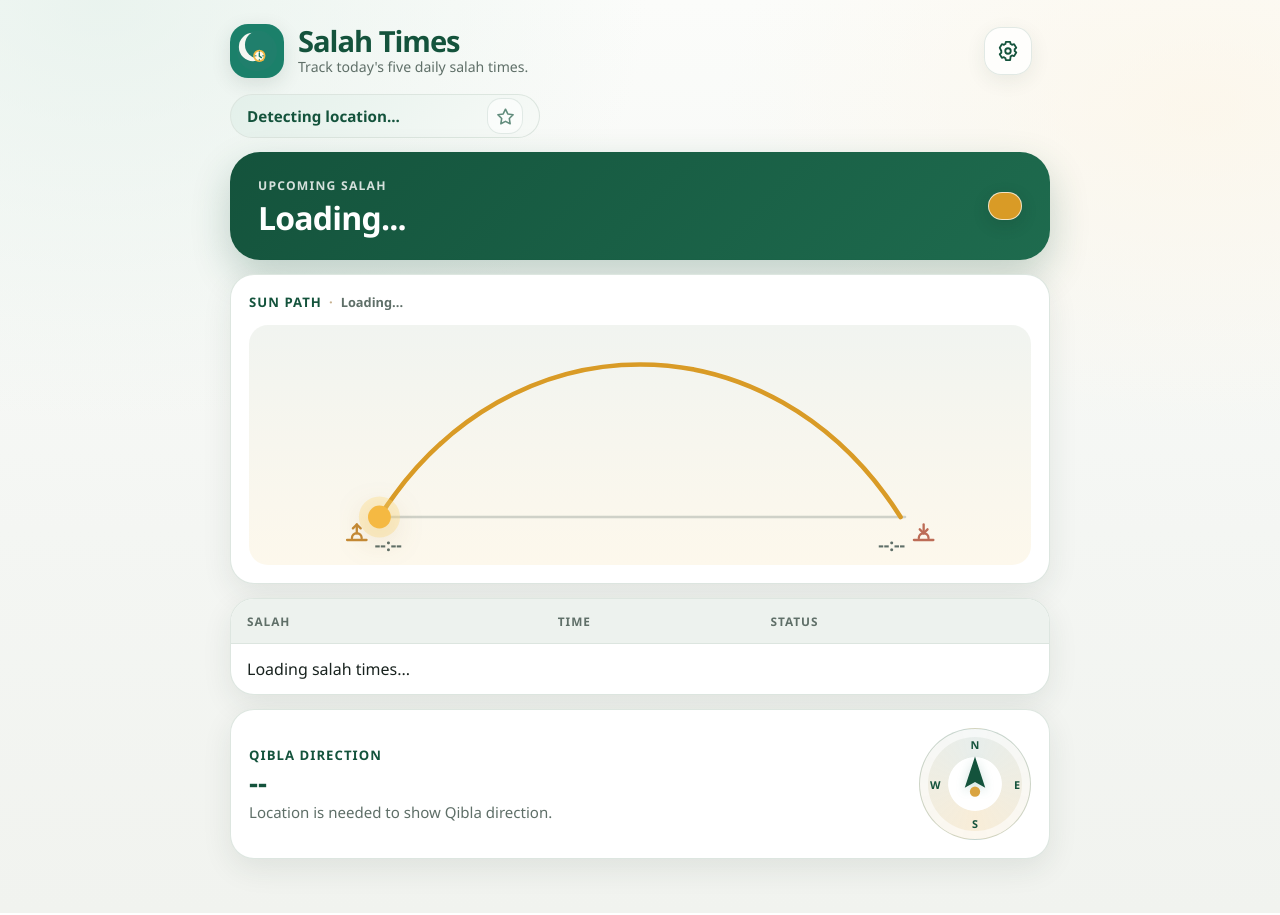
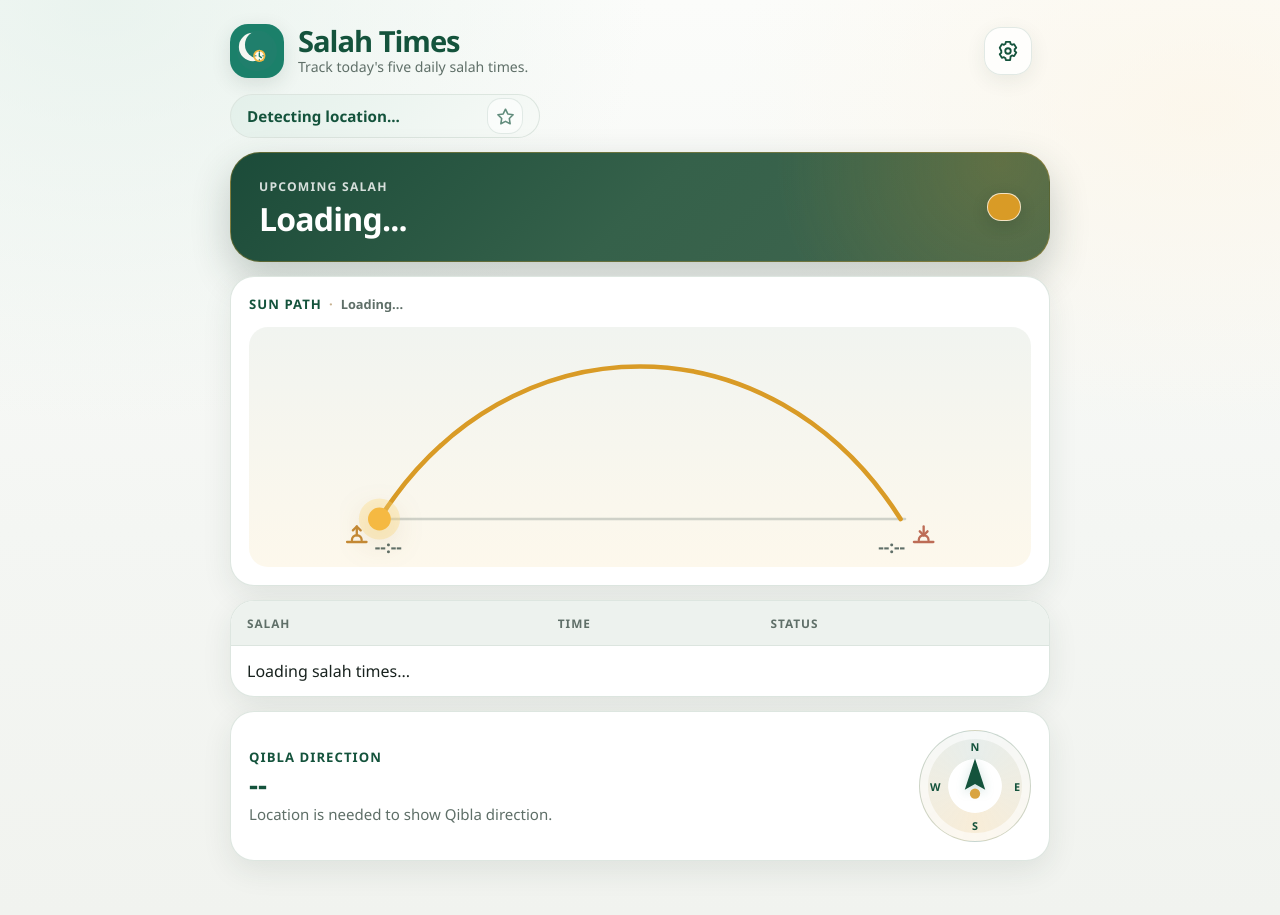
Before and after one commit to Ghufz/prayer_time, a plain HTML site: page salah_times.html in a window 1280 px wide. Drawn offline with Linux system fonts and the light colour scheme.

Commit message:
Broaden upcoming prayer banner gradient

```diff
--- a/salah_times.html
+++ b/salah_times.html
@@ -1651,10 +1651,12 @@
       position: relative;
       overflow: hidden;
       margin: 0 0 14px;
-      border: 0;
+      border: 1px solid rgba(217, 155, 38, 0.32);
       border-radius: 30px;
-      background: linear-gradient(135deg, #14533C, #1E6B4E);
-      box-shadow: 0 16px 38px rgba(20, 83, 60, 0.24);
+      background:
+        radial-gradient(circle at 94% 8%, rgba(217, 155, 38, 0.22), transparent 14rem),
+        linear-gradient(135deg, #1B4B39 0%, #35614A 50%, #42664F 100%);
+      box-shadow: 0 16px 38px rgba(35, 60, 46, 0.24);
       color: #ffffff;
       padding: 25px 28px;
     }
```
